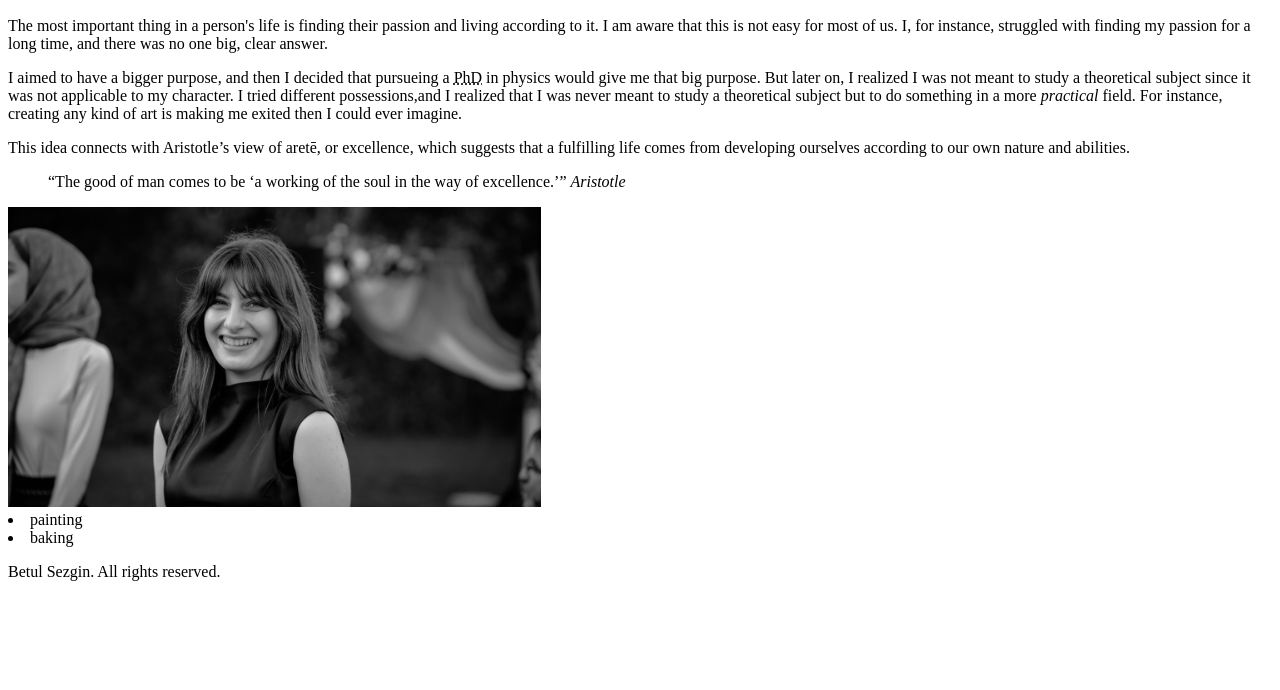
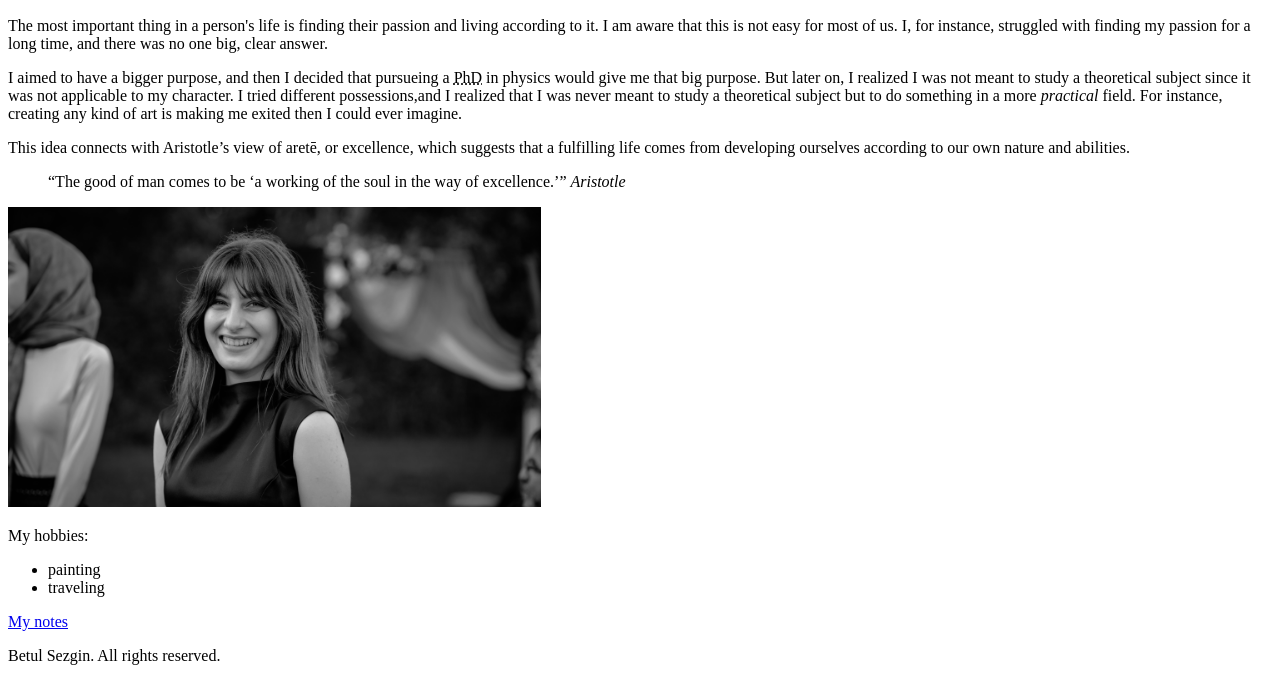
Before and after one commit to betlszgn/betlszgn.github.io, a plain HTML site: page html-assignment/index.html in a window 1280 px wide. Shown: the part 110-800 px from the top of the page. Drawn offline with Linux system fonts and the light colour scheme.

Commit message:
add note

```diff
--- a/html-assignment/index.html
+++ b/html-assignment/index.html
@@ -26,9 +26,15 @@
  <cite>Aristotle</cite>
         </blockquote>
         <img src="images/photo-of-me.jpeg" alt="Photo of Me" style="height: 300px;">
-        <li>painting</li>
-        <li>baking</li>
+        <p>
+            My hobbies:
+        </p>
+        <ul>
+            <li>painting</li>
+            <li>traveling</li>
+        </ul>
     </article>
+    <a href="notes.html">My notes</a>
     <footer>
         <p>Betul Sezgin. All rights reserved.</p>
     </footer>
```
Also changed, not shown: html-assignment/notes.html (added, +11 -0 lines).
